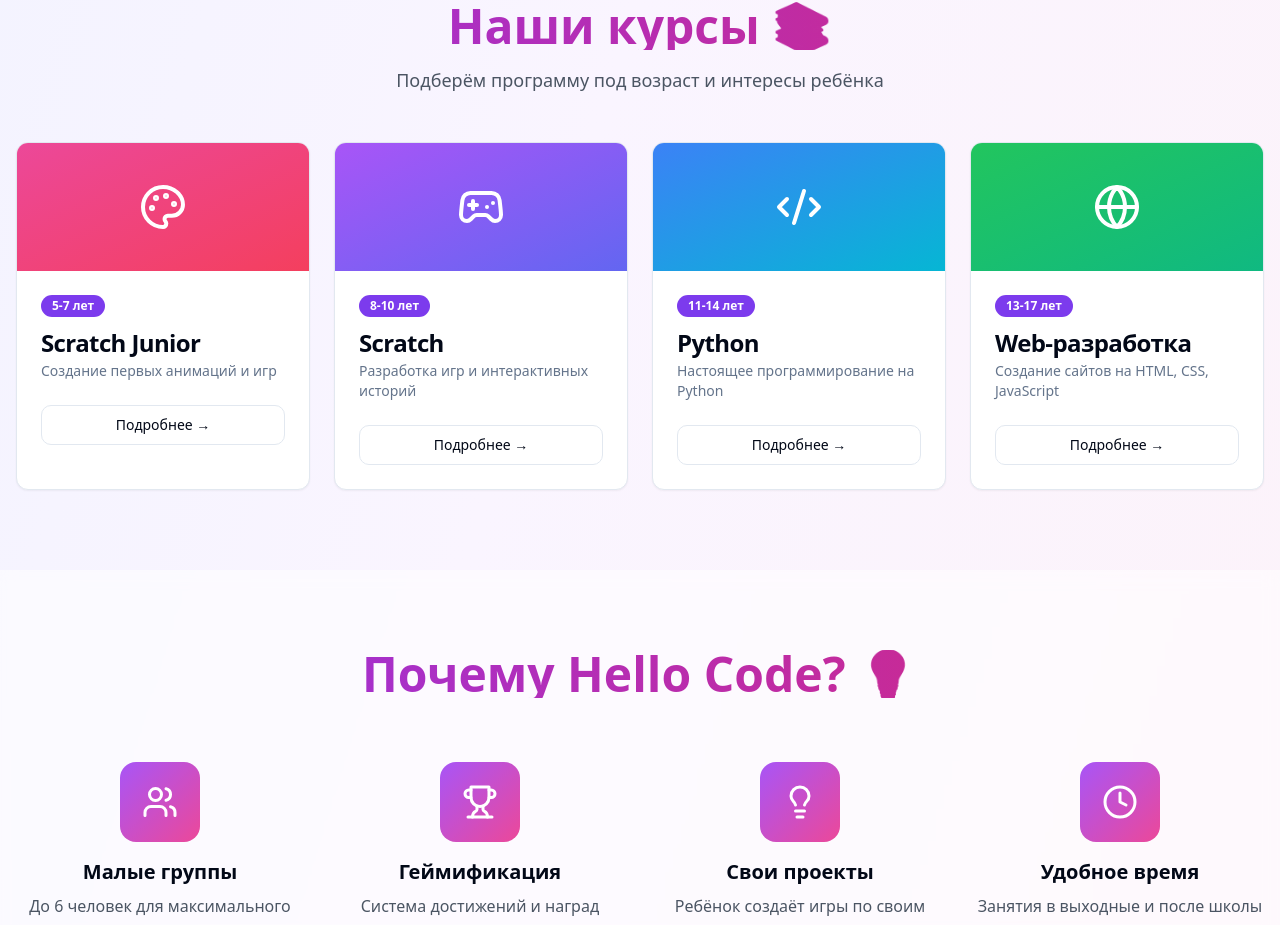
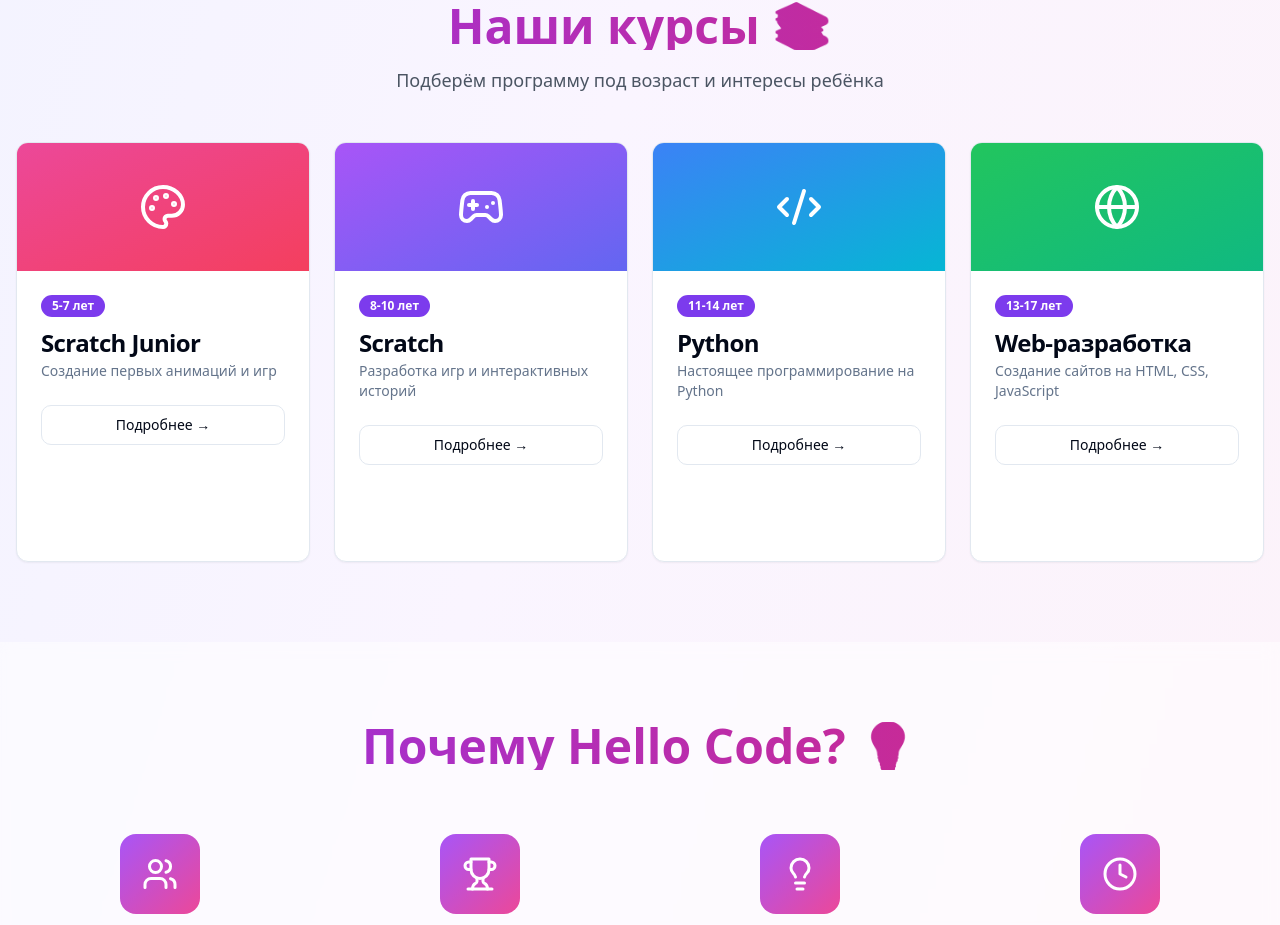
Before and after one commit to pr-poehali-dev/hello-code-site-1, a React (Vite) app: page / in a window 1280 px wide. Shown: the part 2094-3019 px from the top of the page. Built offline with nearby package versions, Linux system fonts and the light colour scheme.

Commit message:
feat: переворачивание карточек курсов

```diff
--- a/src/pages/Index.tsx
+++ b/src/pages/Index.tsx
@@ -21,6 +21,7 @@ export default function Index() {
   const [memoryCards, setMemoryCards] = useState<{id: number, emoji: string, flipped: boolean, matched: boolean}[]>([]);
   const [flippedIndices, setFlippedIndices] = useState<number[]>([]);
   const [memoryScore, setMemoryScore] = useState(0);
+  const [flippedCourse, setFlippedCourse] = useState<number | null>(null);
 
   const [snakeGame, setSnakeGame] = useState({
     snake: [{x: 10, y: 10}],
@@ -161,28 +162,60 @@ export default function Index() {
       age: '5-7 лет',
       icon: 'Palette',
       color: 'from-pink-500 to-rose-500',
-      description: 'Создание первых анимаций и игр'
+      description: 'Создание первых анимаций и игр',
+      details: [
+        '🎨 Визуальное программирование',
+        '🎮 Создание простых игр',
+        '🎬 Анимированные истории',
+        '⏱ Занятия по 45 минут',
+        '👥 Группы до 4 человек',
+        '📅 2 раза в неделю'
+      ]
     },
     {
       title: 'Scratch',
       age: '8-10 лет',
       icon: 'Gamepad2',
       color: 'from-purple-500 to-indigo-500',
-      description: 'Разработка игр и интерактивных историй'
+      description: 'Разработка игр и интерактивных историй',
+      details: [
+        '🎯 Сложные игровые механики',
+        '🔧 Работа с переменными',
+        '🎨 Дизайн персонажей',
+        '⏱ Занятия по 60 минут',
+        '👥 Группы до 6 человек',
+        '📅 2 раза в неделю'
+      ]
     },
     {
       title: 'Python',
       age: '11-14 лет',
       icon: 'Code2',
       color: 'from-blue-500 to-cyan-500',
-      description: 'Настоящее программирование на Python'
+      description: 'Настоящее программирование на Python',
+      details: [
+        '💻 Синтаксис Python',
+        '🔢 Алгоритмы и структуры данных',
+        '🎮 Игры с Pygame',
+        '⏱ Занятия по 90 минут',
+        '👥 Группы до 6 человек',
+        '📅 2 раза в неделю'
+      ]
     },
     {
       title: 'Web-разработка',
       age: '13-17 лет',
       icon: 'Globe',
       color: 'from-green-500 to-emerald-500',
-      description: 'Создание сайтов на HTML, CSS, JavaScript'
+      description: 'Создание сайтов на HTML, CSS, JavaScript',
+      details: [
+        '🌐 HTML5 и CSS3',
+        '⚡ JavaScript и React',
+        '📱 Адаптивный дизайн',
+        '⏱ Занятия по 90 минут',
+        '👥 Группы до 6 человек',
+        '📅 2 раза в неделю'
+      ]
     }
   ];
 
@@ -382,7 +415,14 @@ export default function Index() {
 
           <div className="grid grid-cols-1 md:grid-cols-2 lg:grid-cols-4 gap-6">
             {courses.map((course, index) => (
-              <Card key={index} className="overflow-hidden hover:shadow-2xl transition-all hover:-translate-y-2">
+              <div key={index} className="perspective-1000 h-[420px]">
+                <div
+                  className={`relative w-full h-full transform-style-3d transition-transform duration-700 ${
+                    flippedCourse === index ? '[transform:rotateY(180deg)]' : ''
+                  }`}
+                >
+                  {/* Front */}
+                  <Card className="absolute inset-0 backface-hidden overflow-hidden hover:shadow-2xl">
                     <div className={`h-32 bg-gradient-to-br ${course.color} flex items-center justify-center`}>
                       <Icon name={course.icon as any} size={48} className="text-white" />
                     </div>
@@ -392,11 +432,42 @@ export default function Index() {
                       <CardDescription>{course.description}</CardDescription>
                     </CardHeader>
                     <CardContent>
-                  <Button variant="outline" className="w-full">
+                      <Button
+                        variant="outline"
+                        className="w-full"
+                        onClick={() => setFlippedCourse(index)}
+                      >
                         Подробнее →
                       </Button>
                     </CardContent>
                   </Card>
+
+                  {/* Back */}
+                  <Card className="absolute inset-0 backface-hidden [transform:rotateY(180deg)] overflow-hidden">
+                    <div className={`h-32 bg-gradient-to-br ${course.color} flex items-center justify-center`}>
+                      <Icon name={course.icon as any} size={48} className="text-white" />
+                    </div>
+                    <CardHeader>
+                      <Badge className="w-fit mb-2">{course.age}</Badge>
+                      <CardTitle className="text-lg">{course.title}</CardTitle>
+                    </CardHeader>
+                    <CardContent className="space-y-2">
+                      {course.details.map((detail, i) => (
+                        <p key={i} className="text-sm text-gray-700">
+                          {detail}
+                        </p>
+                      ))}
+                      <Button
+                        variant="outline"
+                        className="w-full mt-4"
+                        onClick={() => setFlippedCourse(null)}
+                      >
+                        ← Назад
+                      </Button>
+                    </CardContent>
+                  </Card>
+                </div>
+              </div>
             ))}
           </div>
         </div>
```
Lines whose indentation alone changed are shown as unchanged.
